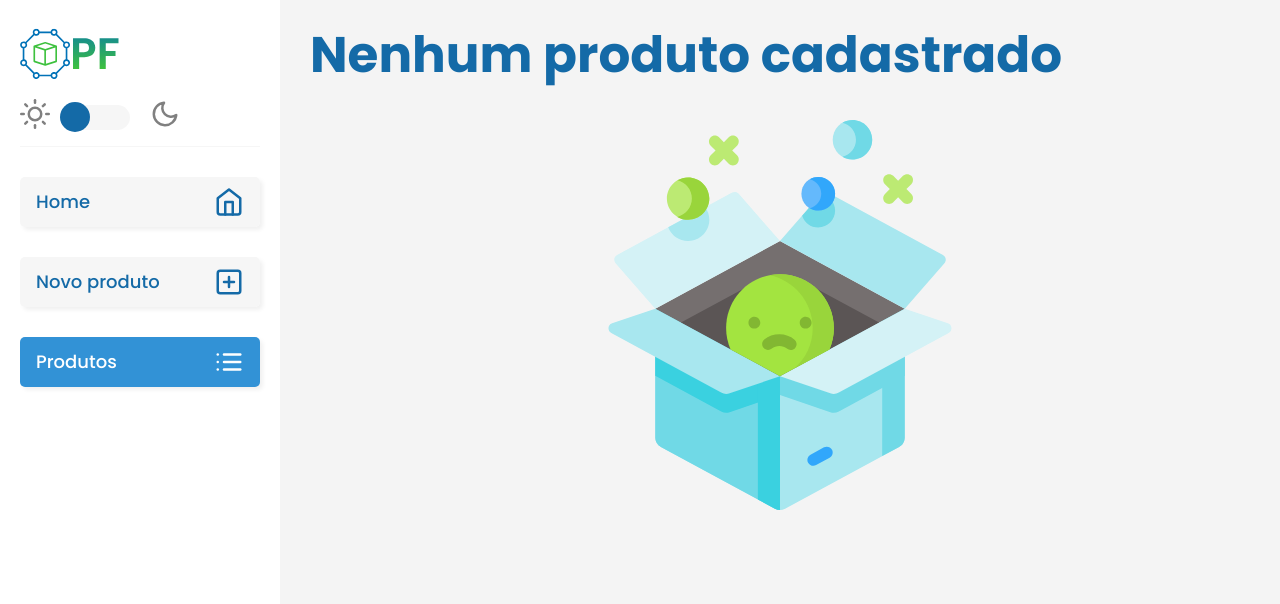
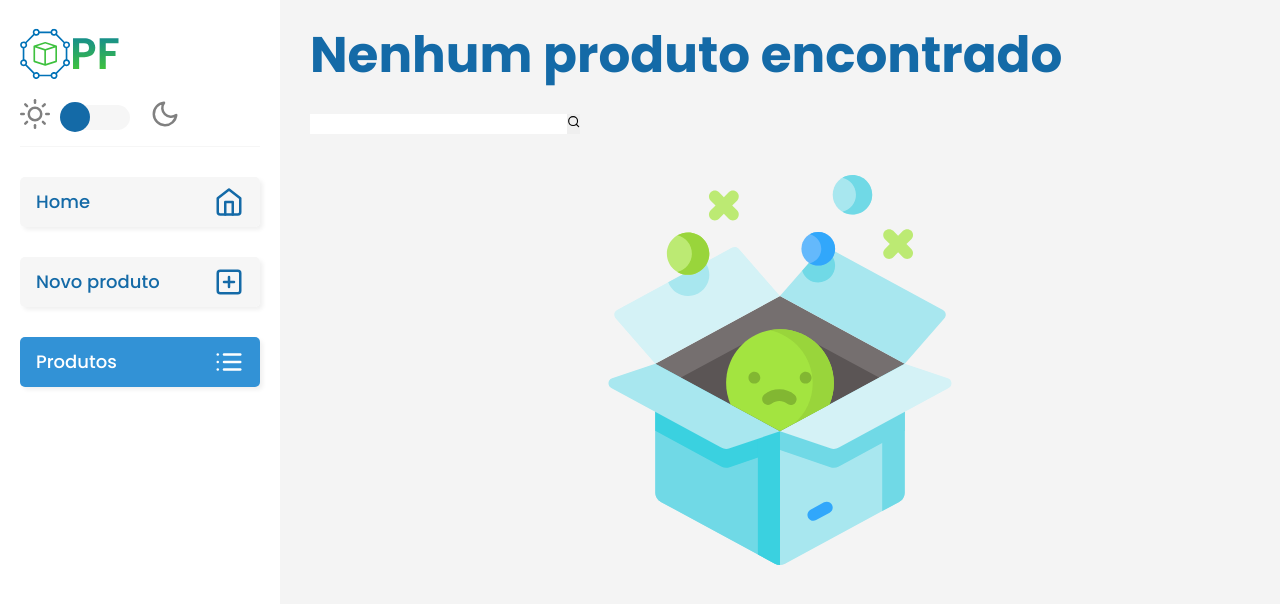
Before and after one commit to edmilson-dk/sponte-test-web, a React (Create React App) app: page /list in a window 1280 px wide. Shown: the top 604 px of the page. Built offline with nearby package versions, Linux system fonts and the light colour scheme.

Commit message:
feat: added header with search input

```diff
--- a/src/screens/dashboard-products/index.tsx
+++ b/src/screens/dashboard-products/index.tsx
@@ -1,4 +1,5 @@
-import { useEffect, useState } from "react";
+import { useEffect, useRef, useState } from "react";
+import { FiSearch } from "react-icons/fi";
 
 import { DashboardProductIsEmpty } from "src/components/dashboard-product-is-empty";
 import { DashboardProductPaginate } from "src/components/dashboard-product-paginate";
@@ -10,7 +11,8 @@ import { DashboardProductsWrapper, DashboardProductsContent } from "src/styles/s
 import { returnBoxs } from "../generic";
 
 export function DashboardProducts() {
-  const { deletedCount, createdCount, getAllProducts } = useProductsContext();
+  const { deletedCount, createdCount, getAllProducts, getProductsByTitle } = useProductsContext();
+  const searchProductInputRef = useRef<HTMLInputElement>(null);
   const data = getAllProducts();
   const count: number = data ? data.data.length : 0;
 
@@ -20,6 +22,13 @@ export function DashboardProducts() {
   useEffect(() => {
     setProducts(getAllProducts());
   }, [deletedCount, createdCount]);
+
+  function handleSearchProduct() {
+    if (searchProductInputRef.current && searchProductInputRef.current.value.length > 2) {
+      const products = getProductsByTitle(searchProductInputRef.current.value);
+      setProducts(products);
+    }
+  }
 
   function handlerNextDataClick() {
     const data = getAllProducts();
@@ -51,14 +60,24 @@ export function DashboardProducts() {
     <DashboardProductsWrapper>
       <Container>
         <DashboardProductsContent>
+          <header id="header-search">
             <TitlePrimary>
               {
                 (products && products.data.length > 0)
                   ? "Todos os produtos"
-                : "Nenhum produto cadastrado"
+                  : "Nenhum produto encontrado"
               }
             </TitlePrimary>
 
+            <div>
+              <input name="search" type="text" ref={searchProductInputRef}/>
+              <button type="button" onClick={handleSearchProduct}>
+                <span>
+                  <FiSearch />
+                </span>
+              </button>
+            </div>
+          </header>
           {(products && products.data.length > 0)
             ? (
               <section>
```
Lines whose indentation alone changed are shown as unchanged.
